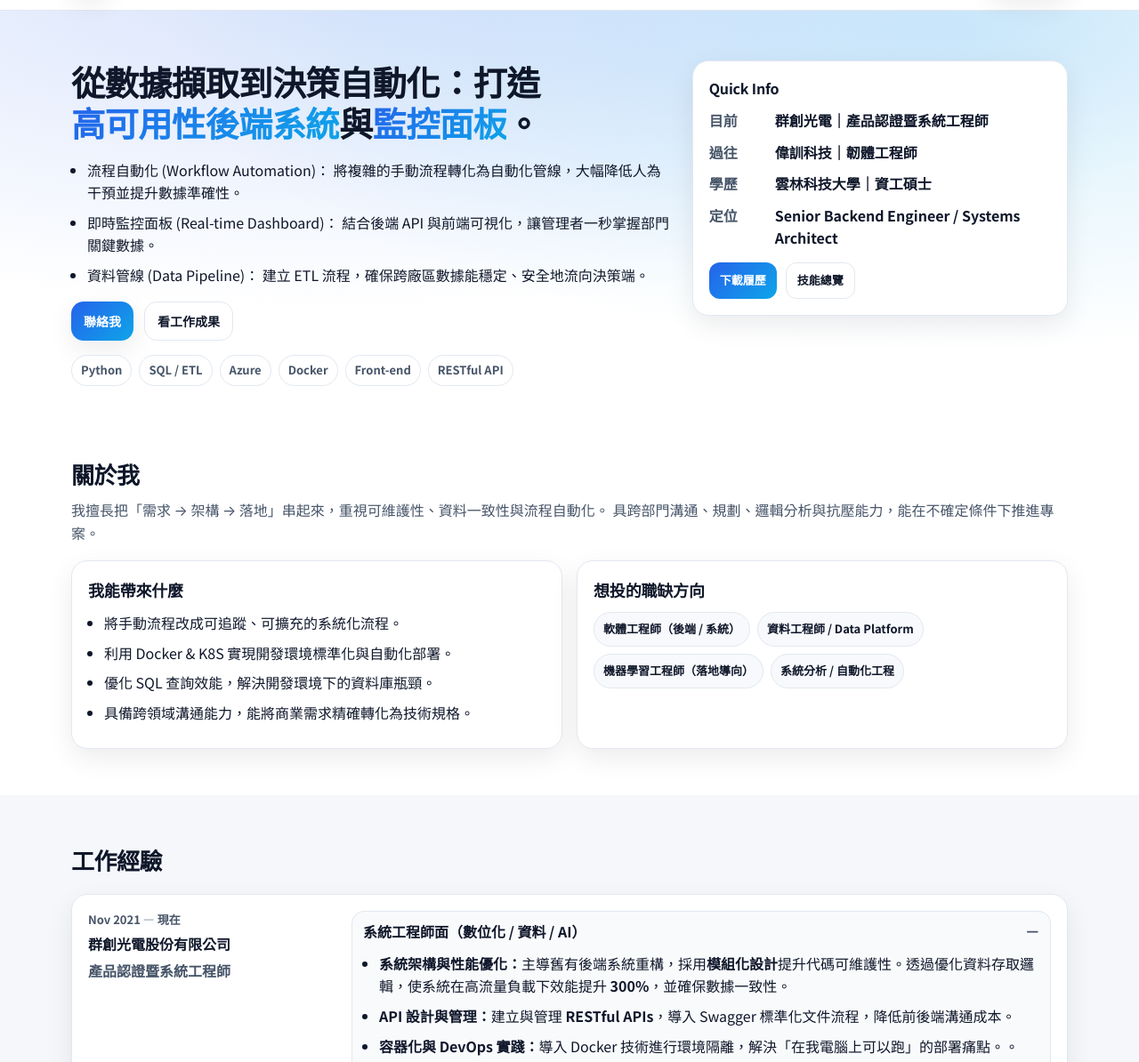
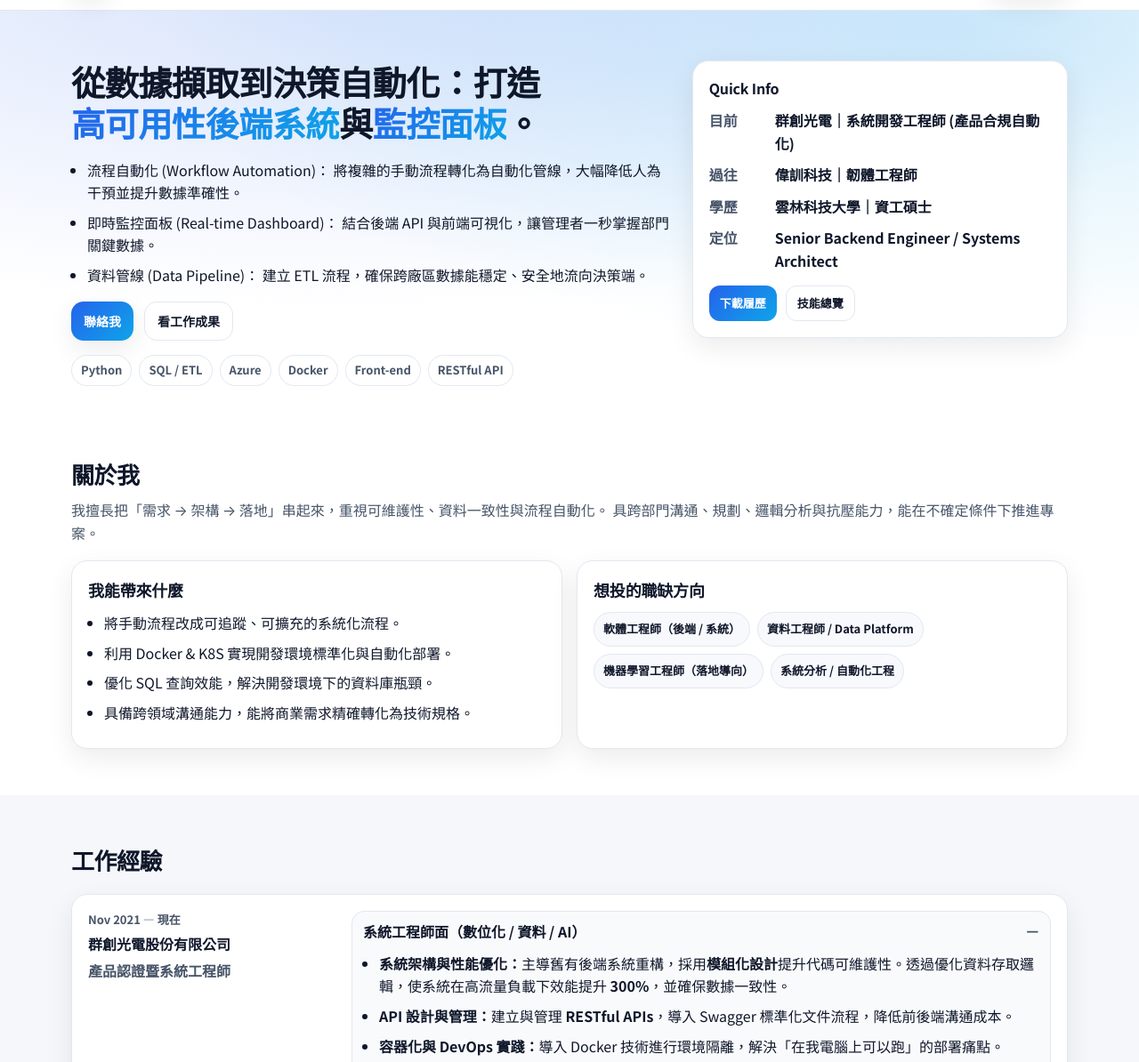
Before and after one commit to jerry950826/tine-resume-site, a plain HTML site: page index.html in a window 1280 px wide. Shown: the part 63-1257 px from the top of the page at 89% size. Drawn offline with Linux system fonts and the light colour scheme.

Commit message:
Update index.html

```diff
--- a/index.html
+++ b/index.html
@@ -91,7 +91,7 @@
             <dl class="kv">
               <div class="kv__row">
                 <dt>目前</dt>
-                <dd>群創光電｜產品認證暨系統工程師</dd>
+                <dd>群創光電｜系統開發工程師 (產品合規自動化)</dd>
               </div>
               <div class="kv__row">
                 <dt>過往</dt>
@@ -170,7 +170,7 @@
                 <ul class="list">
                   <li><b>系統架構與性能優化：</b>主導舊有後端系統重構，採用<b>模組化設計</b>提升代碼可維護性。透過優化資料存取邏輯，使系統在高流量負載下效能提升 <b>300%</b>，並確保數據一致性。</li>
                   <li><b>API 設計與管理：</b>建立與管理 <b>RESTful APIs</b>，導入 Swagger 標準化文件流程，降低前後端溝通成本。</li>
-                  <li><b>容器化與 DevOps 實踐：</b>導入 Docker 技術進行環境隔離，解決「在我電腦上可以跑」的部署痛點。。</li>
+                  <li><b>容器化與 DevOps 實踐：</b>導入 Docker 技術進行環境隔離，解決「在我電腦上可以跑」的部署痛點。</li>
                   <li><b>大規模數據處理：</b>維護穩定且可擴展的後端系統以支持 ESG 自動化報告，處理跨廠區大規模製造數據，將處理時效從「天」縮短至「小時」。</li>
                 </ul>
               </details>
```
